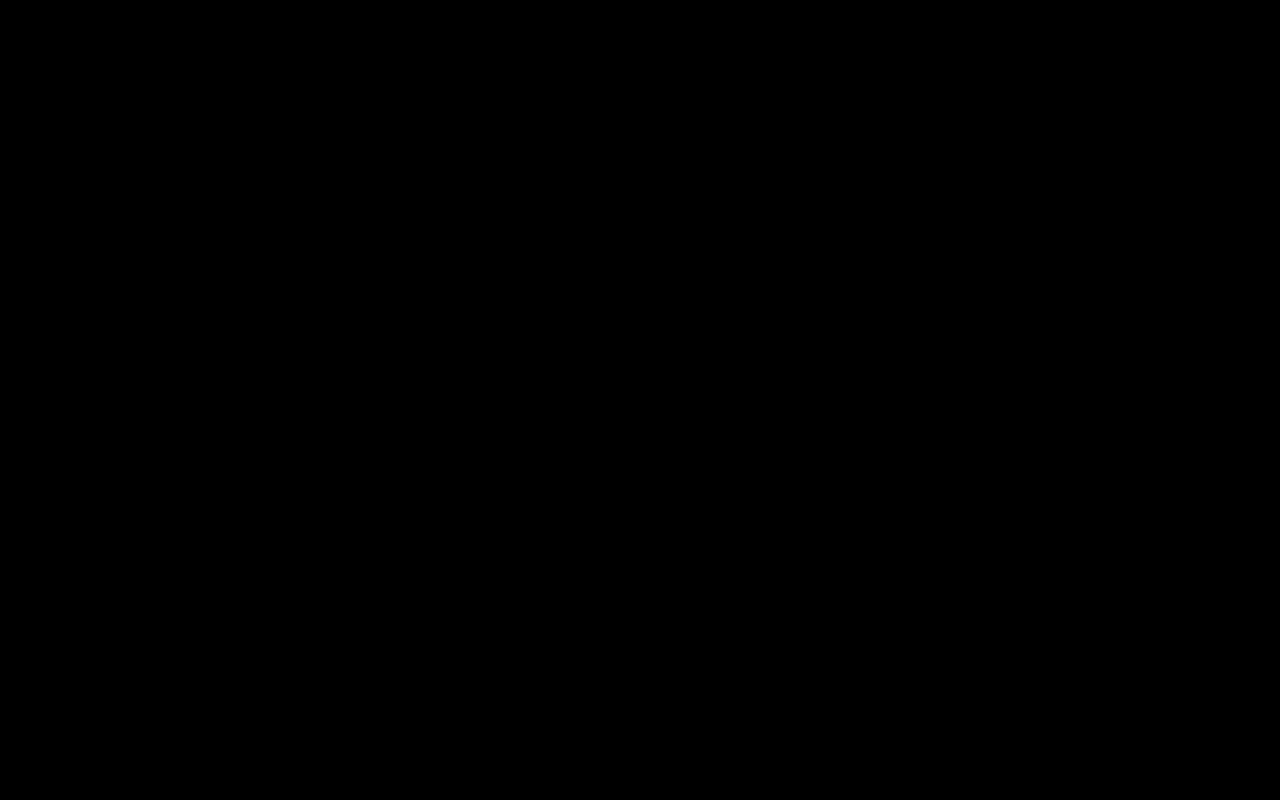
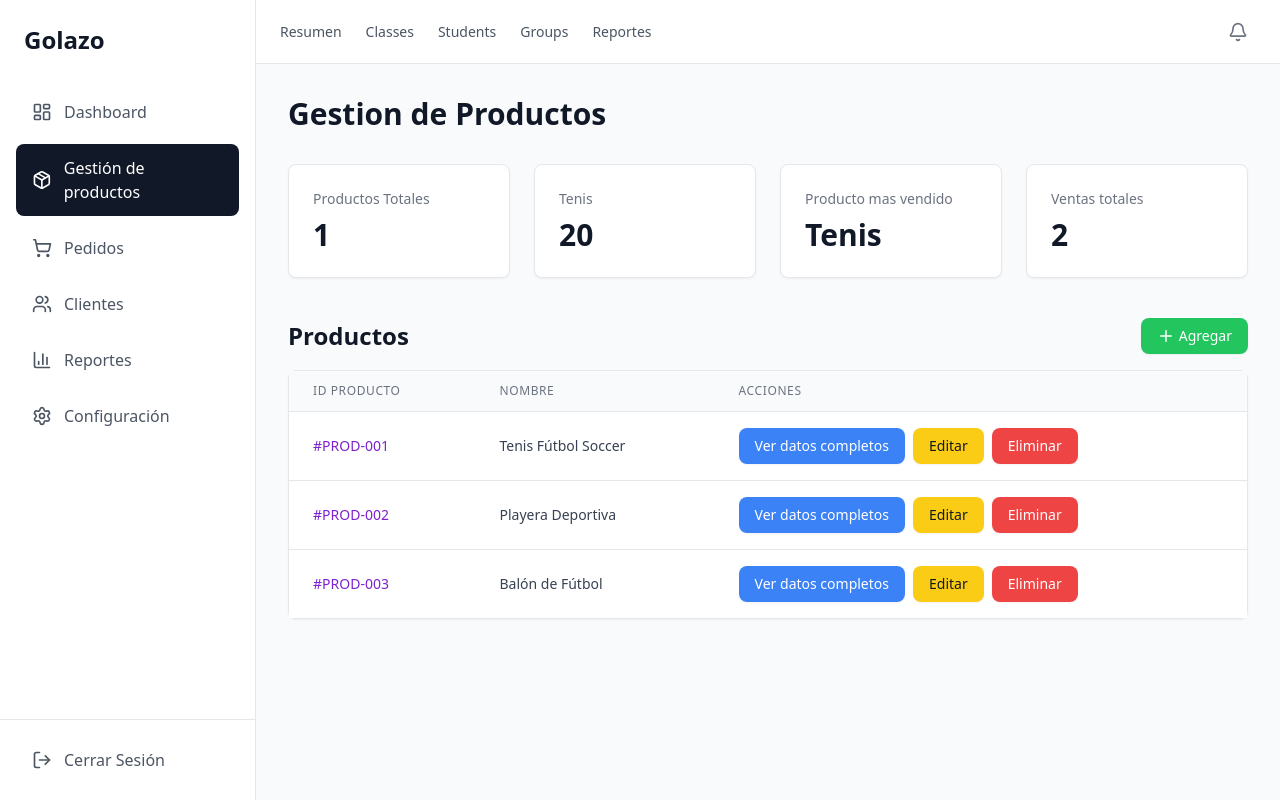
Before and after one commit to UlisesG13/Frontend_Golazo, a React (Vite) app: page /admin/products in a window 1280 px wide. Before the commit this address had no page. Built offline with nearby package versions, Linux system fonts and the light colour scheme.

Commit message:
Gestion de productos v1

```diff
--- /dev/null
+++ b/src/Administrador/components/atom/Button.jsx
@@ -0,0 +1,28 @@
+import React from 'react';
+
+/**
+ * ÁTOMO: Botón genérico reutilizable.
+ * Acepta una 'variant' para cambiar su estilo y color.
+ */
+const Button = ({ children, variant = 'primary', onClick }) => {
+  const baseStyle = 'px-4 py-2 text-sm font-medium rounded-lg shadow-sm focus:outline-none focus:ring-2 focus:ring-offset-2 flex items-center justify-center gap-1';
+
+  const variants = {
+    primary: 'bg-blue-500 text-white hover:bg-blue-600 focus:ring-blue-500',
+    secondary: 'bg-yellow-400 text-gray-900 hover:bg-yellow-500 focus:ring-yellow-400',
+    danger: 'bg-red-500 text-white hover:bg-red-600 focus:ring-red-500',
+    success: 'bg-green-500 text-white hover:bg-green-600 focus:ring-green-500',
+  };
+
+  return (
+    <button
+      type="button"
+      className={`${baseStyle} ${variants[variant] || variants.primary}`}
+      onClick={onClick}
+    >
+      {children}
+    </button>
+  );
+};
+
+export default Button;
--- a/src/Administrador/components/molecule/SidebarLink.jsx
+++ b/src/Administrador/components/molecule/SidebarLink.jsx
@@ -1,17 +1,36 @@
-const SidebarLink = ({ icon, label, active = false }) => (
-  <a
-    href="#"
+import React from 'react';
+// --- 1. IMPORTAR 'Link' Y 'useLocation' DE REACT-ROUTER-DOM ---
+import { Link, useLocation } from 'react-router-dom';
+
+/**
+ * MOLÉCULA: Un enlace del sidebar.
+ * Ahora usa Link de react-router-dom y detecta la ruta activa.
+ */
+// --- 2. CAMBIAR 'active' POR 'href' EN LOS PROPS ---
+const SidebarLink = ({ icon, label, href }) => {
+
+  // --- 3. OBTENER LA UBICACIÓN ACTUAL ---
+  const location = useLocation();
+
+  // --- 4. CALCULAR SI ESTE ENLACE ESTÁ ACTIVO ---
+  const active = location.pathname === href;
+
+  return (
+    // --- 5. CAMBIAR 'a' POR 'Link' Y USAR 'to={href}' ---
+    <Link
+      to={href}
       className={`
         flex items-center w-full px-4 py-3 gap-3 rounded-lg
         ${active
-        ? 'bg-gray-900 text-white'
-        : 'text-gray-600 hover:bg-gray-100 hover:text-gray-900'
+          ? 'bg-gray-900 text-white' // Estilo activo
+          : 'text-gray-600 hover:bg-gray-100 hover:text-gray-900' // Estilo inactivo
         }
       `}
     >
       {icon}
       <span className="font-medium">{label}</span>
-  </a>
+    </Link>
   );
+};
 
 export default SidebarLink;
--- /dev/null
+++ b/src/Administrador/components/organism/ProductListTable.jsx
@@ -0,0 +1,45 @@
+import React from 'react';
+import Button from '../atom/Button.jsx';
+
+// Datos simulados para la tabla de productos
+const productsData = [
+  { id: '#PROD-001', nombre: 'Tenis Fútbol Soccer' },
+  { id: '#PROD-002', nombre: 'Playera Deportiva' },
+  { id: '#PROD-003', nombre: 'Balón de Fútbol' },
+];
+
+/**
+ * ORGANISMO: La tabla que lista los productos y sus acciones.
+ */
+const ProductListTable = () => (
+  <div className="bg-white border border-gray-200 rounded-lg shadow-sm">
+    <div className="overflow-x-auto">
+      <table className="min-w-full divide-y divide-gray-200">
+        <thead className="bg-gray-50">
+          <tr>
+            {['ID PRODUCTO', 'NOMBRE', 'ACCIONES'].map((header) => (
+              <th key={header} className="px-6 py-3 text-left text-xs font-medium text-gray-500 uppercase tracking-wider">
+                {header}
+              </th>
+            ))}
+          </tr>
+        </thead>
+        <tbody className="bg-white divide-y divide-gray-200">
+          {productsData.map((product) => (
+            <tr key={product.id} className="hover:bg-gray-50">
+              <td className="px-6 py-4 whitespace-nowrap text-sm font-medium text-purple-700">{product.id}</td>
+              <td className="px-6 py-4 whitespace-nowrap text-sm text-gray-700">{product.nombre}</td>
+              <td className="px-6 py-4 whitespace-nowrap text-sm flex items-center gap-2">
+                <Button variant="primary">Ver datos completos</Button>
+                <Button variant="secondary">Editar</Button>
+                <Button variant="danger">Eliminar</Button>
+              </td>
+            </tr>
+          ))}
+        </tbody>
+      </table>
+    </div>
+  </div>
+);
+
+export default ProductListTable;
--- /dev/null
+++ b/src/Administrador/components/organism/SectionHeader.jsx
@@ -0,0 +1,18 @@
+import React from 'react';
+import { Plus } from 'lucide-react';
+import Button from '../atom/Button.jsx';
+
+/**
+ * ORGANISMO: Un header de sección con un título y un botón de acción.
+ */
+const SectionHeader = () => (
+  <div className="flex justify-between items-center mt-10 mb-4">
+    <h2 className="text-2xl font-semibold text-gray-900">Productos</h2>
+    <Button variant="success">
+      <Plus size={18} />
+      Agregar
+    </Button>
+  </div>
+);
+
+export default SectionHeader;
--- a/src/Administrador/components/organism/Sidebar.jsx
+++ b/src/Administrador/components/organism/Sidebar.jsx
@@ -1,3 +1,4 @@
+import React from 'react';
 import {
   LayoutDashboard,
   Package,
@@ -7,23 +8,22 @@ import {
   Settings,
   LogOut
 } from 'lucide-react';
+// OJO: Revisa que esta ruta a tu logo sea correcta (vi 'Logos.jsx' en un error anterior)
+// --- CORREGIDO: Cambiado de 'Logo.jsx' a 'Logos.jsx' ---
 import Logo from '../atom/Logos.jsx';
 import SidebarLink from '../molecule/SidebarLink.jsx';
 
-// Datos de los enlaces del Sidebar
+// --- 1. ¡ACTUALIZADO! AÑADIR 'href' A CADA ENLACE ---
+// Estos 'href' deben coincidir con las rutas que definiste en App.jsx
 const sidebarLinks = [
-  { icon: <LayoutDashboard size={20} />, label: 'Dashboard', active: true },
-  { icon: <Package size={20} />, label: 'Gestión de productos' },
-  { icon: <ShoppingCart size={20} />, label: 'Pedidos' },
-  { icon: <Users size={20} />, label: 'Clientes' },
-  { icon: <BarChart3 size={20} />, label: 'Reportes' },
-  { icon: <Settings size={20} />, label: 'Configuración' },
+  { icon: <LayoutDashboard size={20} />, label: 'Dashboard', href: '/admin' },
+  { icon: <Package size={20} />, label: 'Gestión de productos', href: '/admin/products' },
+  { icon: <ShoppingCart size={20} />, label: 'Pedidos', href: '/admin/pedidos' }, // (Añade esta ruta en App.jsx cuando la crees)
+  { icon: <Users size={20} />, label: 'Clientes', href: '/admin/clientes' }, // (Añade esta ruta en App.jsx cuando la crees)
+  { icon: <BarChart3 size={20} />, label: 'Reportes', href: '/admin/reportes' }, // (Añade esta ruta en App.jsx cuando la crees)
+  { icon: <Settings size={20} />, label: 'Configuración', href: '/admin/configuracion' }, // (Añade esta ruta en App.jsx cuando la crees)
 ];
 
-/**
- * ORGANISMO: El Sidebar completo.
- * Compuesto por Moléculas 'SidebarLink' y el Átomo 'Logo'.
- */
 const Sidebar = () => (
   <aside className="flex flex-col h-screen w-64 border-r border-gray-200 bg-white">
     <div className="p-6">
@@ -31,11 +31,18 @@ const Sidebar = () => (
     </div>
     <nav className="flex-1 px-4 py-2 space-y-2">
       {sidebarLinks.map((link) => (
-        <SidebarLink key={link.label} {...link} />
+        // --- 2. PASAR 'href' AL COMPONENTE SidebarLink ---
+        <SidebarLink
+          key={link.label}
+          icon={link.icon}
+          label={link.label}
+          href={link.href}
+        />
       ))}
     </nav>
     <div className="p-4 border-t border-gray-200">
-      <SidebarLink icon={<LogOut size={20} />} label="Cerrar Sesión" />
+      {/* --- 3. ACTUALIZAR TAMBIÉN EL ENLACE DE CERRAR SESIÓN (ahora apunta a '/') --- */}
+      <SidebarLink icon={<LogOut size={20} />} label="Cerrar Sesión" href="/" />
     </div>
   </aside>
 );
--- /dev/null
+++ b/src/Administrador/pages/ProductManagement.jsx
@@ -0,0 +1,39 @@
+import React from 'react';
+// Rutas corregidas para coincidir con tu estructura de carpetas
+import AdminLayout from '../components/template/AdminLayout.jsx';
+import PageHeader from '../components/organism/PageHeader.jsx';
+import StatsGrid from '../components/organism/StatsGrid.jsx';
+import SectionHeader from '../components/organism/SectionHeader.jsx';
+import ProductListTable from '../components/organism/ProductListTable.jsx';
+
+// Datos simulados para las tarjetas de estadísticas de esta página
+const statsData = [
+  { title: 'Productos Totales', value: '1' },
+  { title: 'Tenis', value: '20' }, // Asumo que "Tenis" es una categoría
+  { title: 'Producto mas vendido', value: 'Tenis' },
+  { title: 'Ventas totales', value: '2' }, // Este dato ya lo teníamos
+];
+
+/**
+ * PÁGINA: Gestion de Productos.
+ * Ensambla la plantilla y los organismos necesarios para esta vista.
+ */
+export default function ProductManagementPage() {
+  return (
+    <AdminLayout>
+      {/* Organismo Reutilizado: Solo pasamos un título */}
+      <PageHeader title="Gestion de Productos" />
+
+      {/* Organismo Reutilizado: Pasamos los nuevos datos */}
+      <div className="mt-8">
+        <StatsGrid stats={statsData} />
+      </div>
+
+      {/* Organismo Nuevo: El header de la sección "Productos" */}
+      <SectionHeader />
+
+      {/* Organismo Nuevo: La tabla de productos */}
+      <ProductListTable />
+    </AdminLayout>
+  );
+}
--- a/src/App.jsx
+++ b/src/App.jsx
@@ -2,6 +2,7 @@
 import { BrowserRouter, Routes, Route } from 'react-router-dom';
 import LandingPage from './Shared/pages/LandingPage';
 import AdminDashboard from './Administrador/pages/AdminDashboard';
+import ProductManagementPage from './Administrador/pages/ProductManagement.jsx';
 
 function App() {
   return (
@@ -12,6 +13,9 @@ function App() {
 
         {/* Ruta para tu dashboard de admin */}
         <Route path="/admin" element={<AdminDashboard />} />
+
+        {/* Ruta para la gestión de productos */}
+        <Route path="/admin/products" element={<ProductManagementPage />} />
       </Routes>
     </BrowserRouter>
   );
```
Lines whose indentation alone changed are shown as unchanged.
